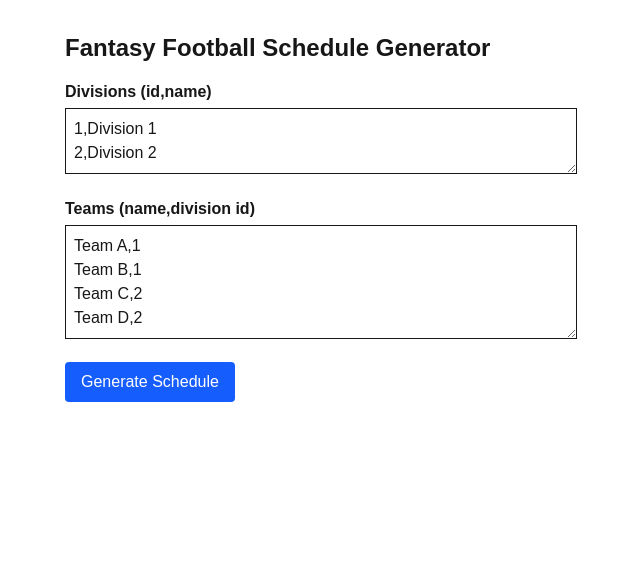
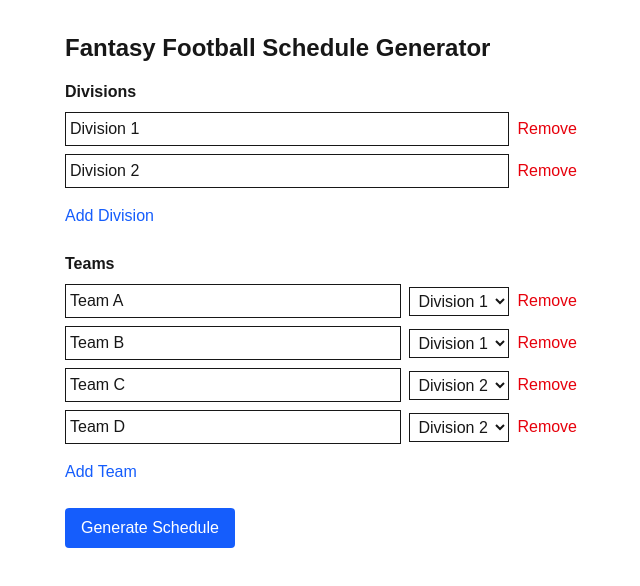
Before and after one commit to alex-monroe/ff-schedule-generator-fe, a Next.js app: page / in a window 1280 px wide. Shown: the top 586 px of the page, without its empty margins (319-959 px from the left). Built offline with nearby package versions, Linux system fonts and the light colour scheme.

Commit message:
Add editable divisions and teams

```diff
--- a/src/app/page.tsx
+++ b/src/app/page.tsx
@@ -4,23 +4,49 @@ import { useState } from 'react'
 import { scheduler } from 'ff-schedule-protos/dist/scheduler'
 
 export default function Home() {
-  const [divisionsText, setDivisionsText] = useState('1,Division 1\n2,Division 2')
-  const [teamsText, setTeamsText] = useState('Team A,1\nTeam B,1\nTeam C,2\nTeam D,2')
+  const [divisions, setDivisions] = useState<scheduler.IDivision[]>([
+    { id: 1, name: 'Division 1' },
+    { id: 2, name: 'Division 2' }
+  ])
+  const [teams, setTeams] = useState<scheduler.ITeam[]>([
+    { name: 'Team A', divisionId: 1 },
+    { name: 'Team B', divisionId: 1 },
+    { name: 'Team C', divisionId: 2 },
+    { name: 'Team D', divisionId: 2 }
+  ])
   const [schedule, setSchedule] = useState<scheduler.IScheduleResponse | null>(null)
   const [loading, setLoading] = useState(false)
+
+  const addDivision = () => {
+    const nextId = divisions.length ? Math.max(...divisions.map(d => Number(d.id))) + 1 : 1
+    setDivisions([...divisions, { id: nextId, name: '' }])
+  }
+
+  const updateDivisionName = (id: number, name: string) => {
+    setDivisions(divisions.map(d => (d.id === id ? { ...d, name } : d)))
+  }
+
+  const removeDivision = (id: number) => {
+    setDivisions(divisions.filter(d => d.id !== id))
+    setTeams(teams.filter(t => t.divisionId !== id))
+  }
+
+  const addTeam = () => {
+    const firstDiv = divisions[0]?.id ?? 1
+    setTeams([...teams, { name: '', divisionId: firstDiv }])
+  }
+
+  const updateTeam = (index: number, data: Partial<scheduler.ITeam>) => {
+    setTeams(teams.map((t, i) => (i === index ? { ...t, ...data } : t)))
+  }
+
+  const removeTeam = (index: number) => {
+    setTeams(teams.filter((_, i) => i !== index))
+  }
 
   const generate = async () => {
     setLoading(true)
     try {
-      const divisions: scheduler.IDivision[] = divisionsText.split('\n').map(line => {
-        const [id, name] = line.split(',')
-        return { id: Number(id), name: name.trim() }
-      })
-      const teams: scheduler.ITeam[] = teamsText.split('\n').map(line => {
-        const [name, div] = line.split(',')
-        return { name: name.trim(), divisionId: Number(div) }
-      })
-
       const res = await fetch('/api/generate-schedule', {
         method: 'POST',
         headers: { 'Content-Type': 'application/json' },
@@ -41,24 +67,57 @@ export default function Home() {
   return (
     <main className="p-8 max-w-xl mx-auto">
       <h1 className="text-2xl font-bold mb-4">Fantasy Football Schedule Generator</h1>
-      <div className="mb-4">
-        <label className="block font-semibold mb-1">Divisions (id,name)</label>
-        <textarea
-          className="w-full border p-2"
-          rows={2}
-          value={divisionsText}
-          onChange={e => setDivisionsText(e.target.value)}
-        />
+      <div className="mb-6">
+        <label className="block font-semibold mb-2">Divisions</label>
+        {divisions.map(div => (
+          <div key={div.id} className="flex items-center mb-2">
+            <input
+              className="border p-1 flex-grow"
+              value={div.name ?? ''}
+              placeholder="Division name"
+              onChange={e => updateDivisionName(Number(div.id), e.target.value)}
+            />
+            <button className="ml-2 text-red-600" onClick={() => removeDivision(Number(div.id))}>
+              Remove
+            </button>
+          </div>
+        ))}
+        <button className="mt-2 text-blue-600" onClick={addDivision}>
+          Add Division
+        </button>
       </div>
-      <div className="mb-4">
-        <label className="block font-semibold mb-1">Teams (name,division id)</label>
-        <textarea
-          className="w-full border p-2"
-          rows={4}
-          value={teamsText}
-          onChange={e => setTeamsText(e.target.value)}
-        />
+
+      <div className="mb-6">
+        <label className="block font-semibold mb-2">Teams</label>
+        {teams.map((team, idx) => (
+          <div key={idx} className="flex items-center mb-2">
+            <input
+              className="border p-1 flex-grow"
+              value={team.name ?? ''}
+              placeholder="Team name"
+              onChange={e => updateTeam(idx, { name: e.target.value })}
+            />
+            <select
+              className="border p-1 ml-2"
+              value={Number(team.divisionId)}
+              onChange={e => updateTeam(idx, { divisionId: Number(e.target.value) })}
+            >
+              {divisions.map(div => (
+                <option key={div.id} value={div.id}>
+                  {div.name || `Division ${div.id}`}
+                </option>
+              ))}
+            </select>
+            <button className="ml-2 text-red-600" onClick={() => removeTeam(idx)}>
+              Remove
+            </button>
+          </div>
+        ))}
+        <button className="mt-2 text-blue-600" onClick={addTeam}>
+          Add Team
+        </button>
       </div>
+
       <button
         className="bg-blue-600 text-white px-4 py-2 rounded disabled:opacity-50"
         onClick={generate}
```
